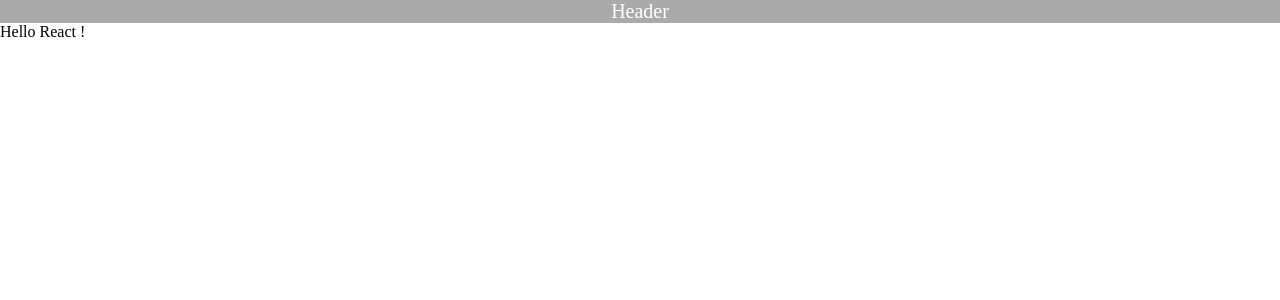
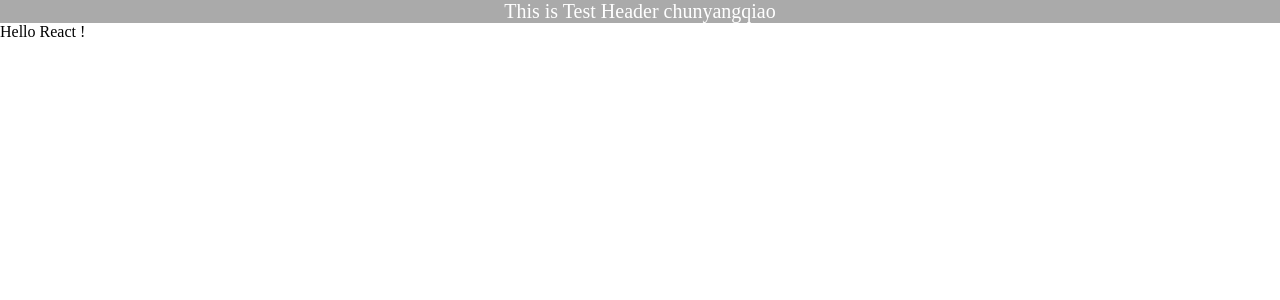
Before and after one commit to ismail-syed/react-ssr, a React app: page / in a window 1280 px wide. Shown: the top 300 px of the page. Built offline with nearby package versions, Linux system fonts and the light colour scheme; the HTML template or start-up script is replaced by a standard one.

Commit message:
💻 生产环境下代码分割

```diff
--- a/package.json
+++ b/package.json
@@ -1,5 +1,5 @@
 {
-  "name": "simple-vue-todo",
+  "name": "simple-react-demo",
   "version": "1.0.0",
   "description": "",
   "main": "index.js",
@@ -18,6 +18,7 @@
   },
   "homepage": "https://github.com/chun5398/simple-vue-todo#readme",
   "dependencies": {
+    "express": "^4.16.3",
     "react": "^16.3.2",
     "react-dom": "^16.3.2",
     "stylus": "^0.54.5"
--- a/src/container/Header.jsx
+++ b/src/container/Header.jsx
@@ -5,7 +5,7 @@ export default class Header extends React.Component{
   render () {
     return (
       <header className="m-header">
-        Header
+        This is Test Header chunyangqiao
       </header>
     )
   }
```
Also changed, not shown: config/index.js (added), 8 other files (tests, documents, lock files or other folders).
